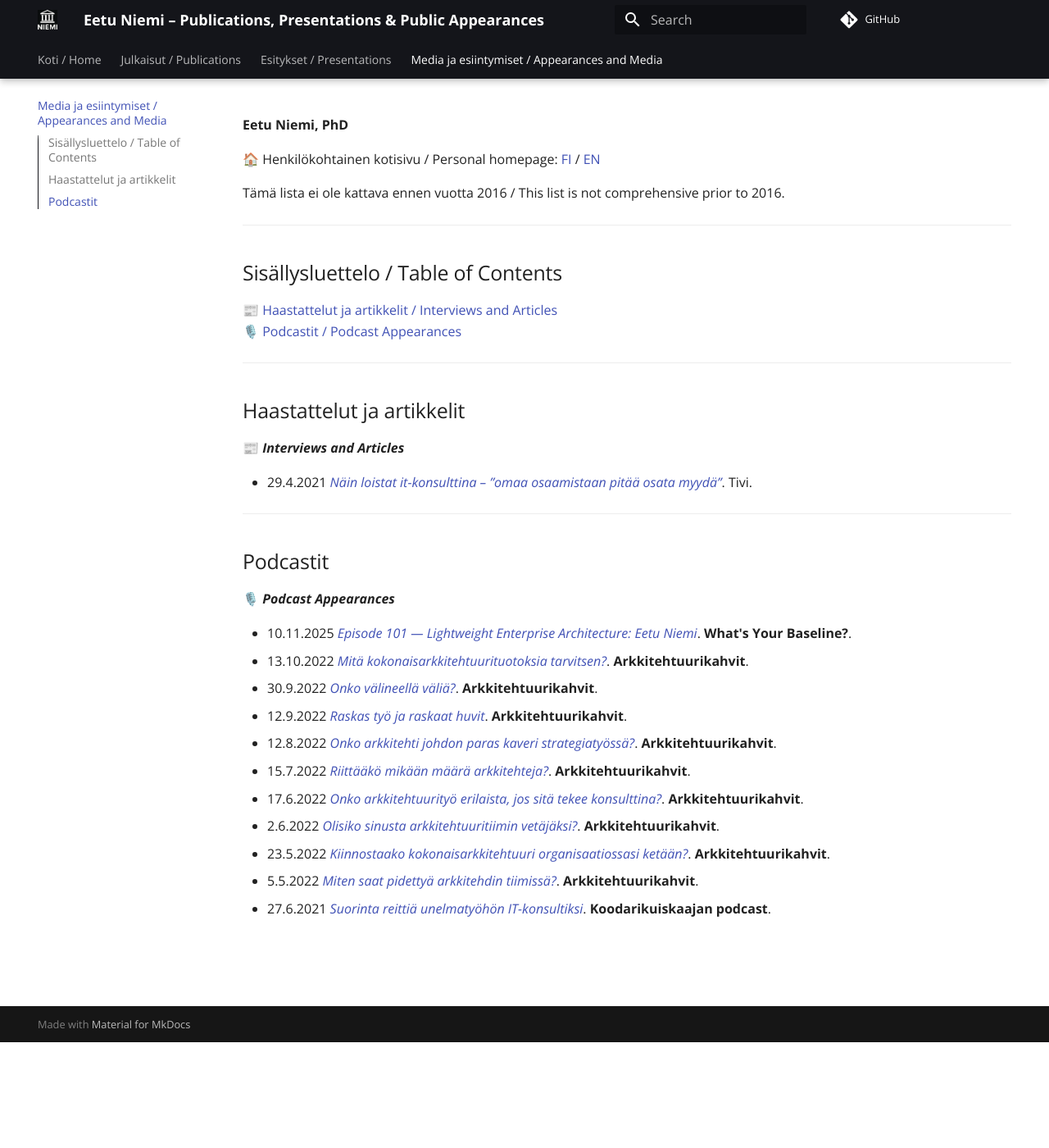
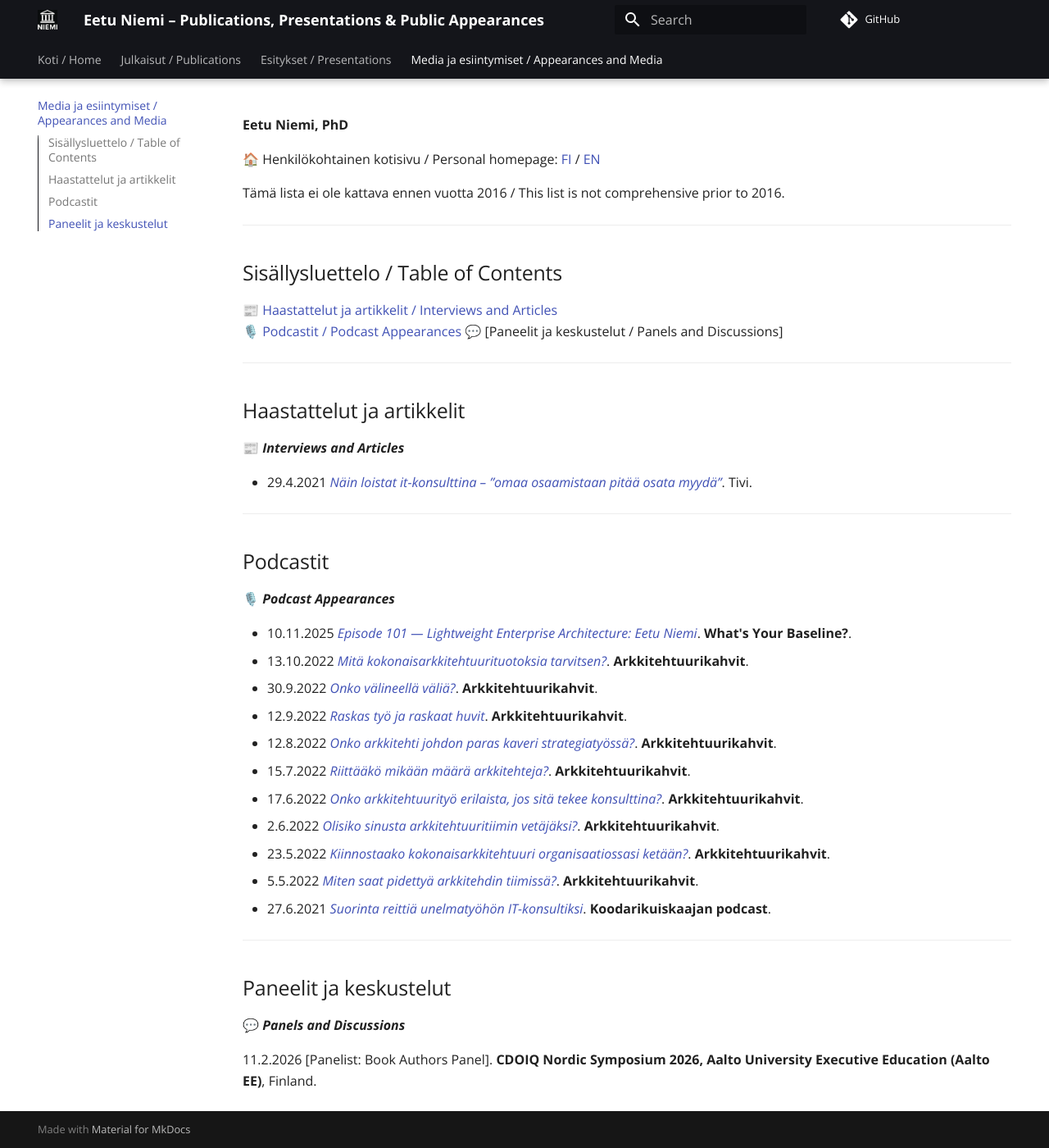
Before and after one commit to eetuniemiphd/eetuniemi, an MkDocs documentation site: the page built from docs/appearances-media.md, in a window 1280 px wide and 1400 px high, scrolled down 129 px. Shown: the whole window at 82% size. Built offline with MkDocs 1.6.1 and Material for MkDocs 9.7.7, drawn with Linux system fonts in a browser that asks for light colours; comment, search, counter and statistics services are not loaded.

Commit message:
Update appearances-media.md

```diff
--- a/docs/appearances-media.md
+++ b/docs/appearances-media.md
@@ -11,6 +11,7 @@ Tämä lista ei ole kattava ennen vuotta 2016 / This list is not comprehensive p
 
 📰 [Haastattelut ja artikkelit / Interviews and Articles](#haastattelut-ja-artikkelit)
 🎙️ [Podcastit / Podcast Appearances](#podcastit)
+💬 [Paneelit ja keskustelut / Panels and Discussions]
 
 ---
 
@@ -35,3 +36,10 @@ Tämä lista ei ole kattava ennen vuotta 2016 / This list is not comprehensive p
 - 23.5.2022 [*Kiinnostaako kokonaisarkkitehtuuri organisaatiossasi ketään?*](https://open.spotify.com/episode/0Gd9yMPizKbgit8KAoPn5p). **Arkkitehtuurikahvit**.
 - 5.5.2022 [*Miten saat pidettyä arkkitehdin tiimissä?*](https://open.spotify.com/episode/3EkQfwy9KUQ02cZiAAeEfw). **Arkkitehtuurikahvit**.
 - 27.6.2021 [*Suorinta reittiä unelmatyöhön IT-konsultiksi*](https://koodarikuiskaaja.fi/podcast/suorinta-reittia-unelmatyohon-it-konsultiksi). **Koodarikuiskaajan podcast**.
+
+---
+
+## Paneelit ja keskustelut
+💬 ***Panels and Discussions***
+
+11.2.2026 [Panelist: Book Authors Panel]. **CDOIQ Nordic Symposium 2026, Aalto University Executive Education (Aalto EE)**, Finland.
```
